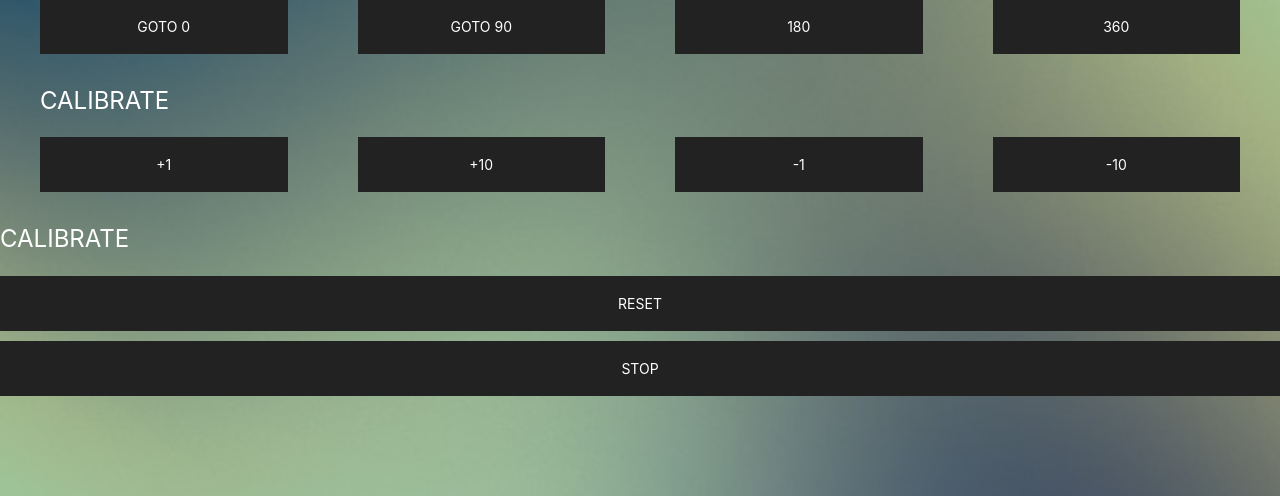
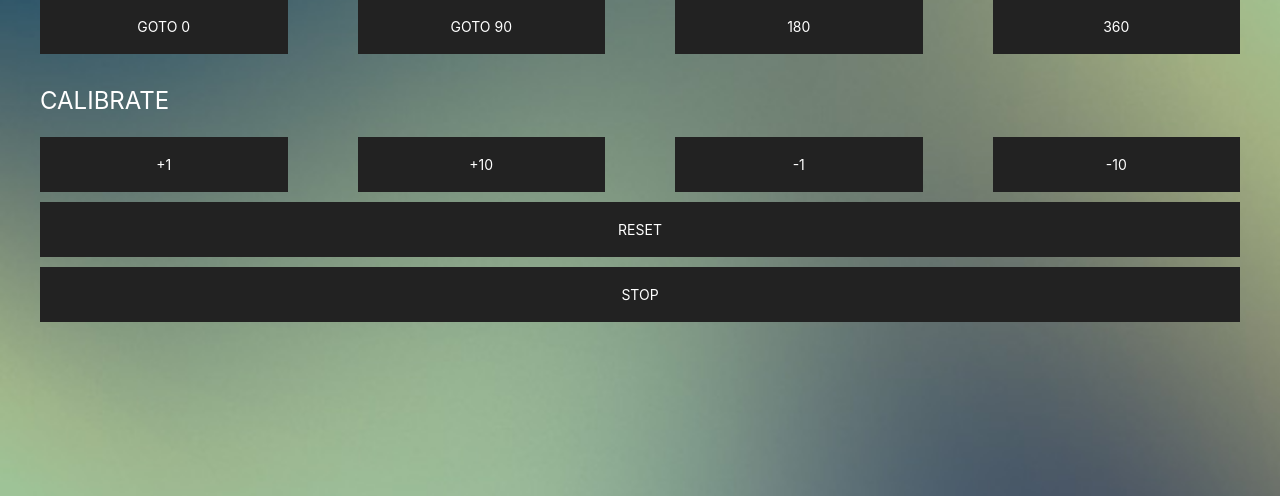
Before and after one commit to kernmartin/vpi, a Flask app: page / in a window 1280 px wide. Shown: the part 175-671 px from the top of the page. Run offline with Flask 2, Linux system fonts and the light colour scheme.

Commit message:
Update index.html

```diff
--- a/templates/index.html
+++ b/templates/index.html
@@ -53,13 +53,10 @@
             <div><a href="0100001" class="gB uk-button uk-button-secondary uk-button-large uk-width-1-1">-1</a></div>
             <div><a href="0100010" class="gB uk-button uk-button-secondary uk-button-large uk-width-1-1">-10</a></div>
           </div>
-        </div>
-      </div>
-
-      <div class="uk-width-1-1"><h3 style="color: white;">CALIBRATE</h3></div>
-        <div lass="uk-grid uk-child-width-1-3@s uk-child-width-1-2 uk-child-width-1-4@m uk-grid-large uk-grid-row-small">
-          <div><a href="999" class="gB uk-button uk-button-secondary uk-button-large uk-width-1-1">RESET</a></div>
-          <div><a href="0" class="gB uk-button uk-button-secondary uk-button-large uk-width-1-1">STOP</a></div>
+          <div lass="uk-grid uk-child-width-1-3@s uk-child-width-1-2 uk-child-width-1-4@m uk-grid-large uk-grid-row-small">
+            <div><a href="999" class="gB uk-button uk-button-secondary uk-button-large uk-width-1-1">RESET</a></div>
+            <div><a href="0" class="gB uk-button uk-button-secondary uk-button-large uk-width-1-1">STOP</a></div>
+          </div>
         </div>
       </div>
 
```
